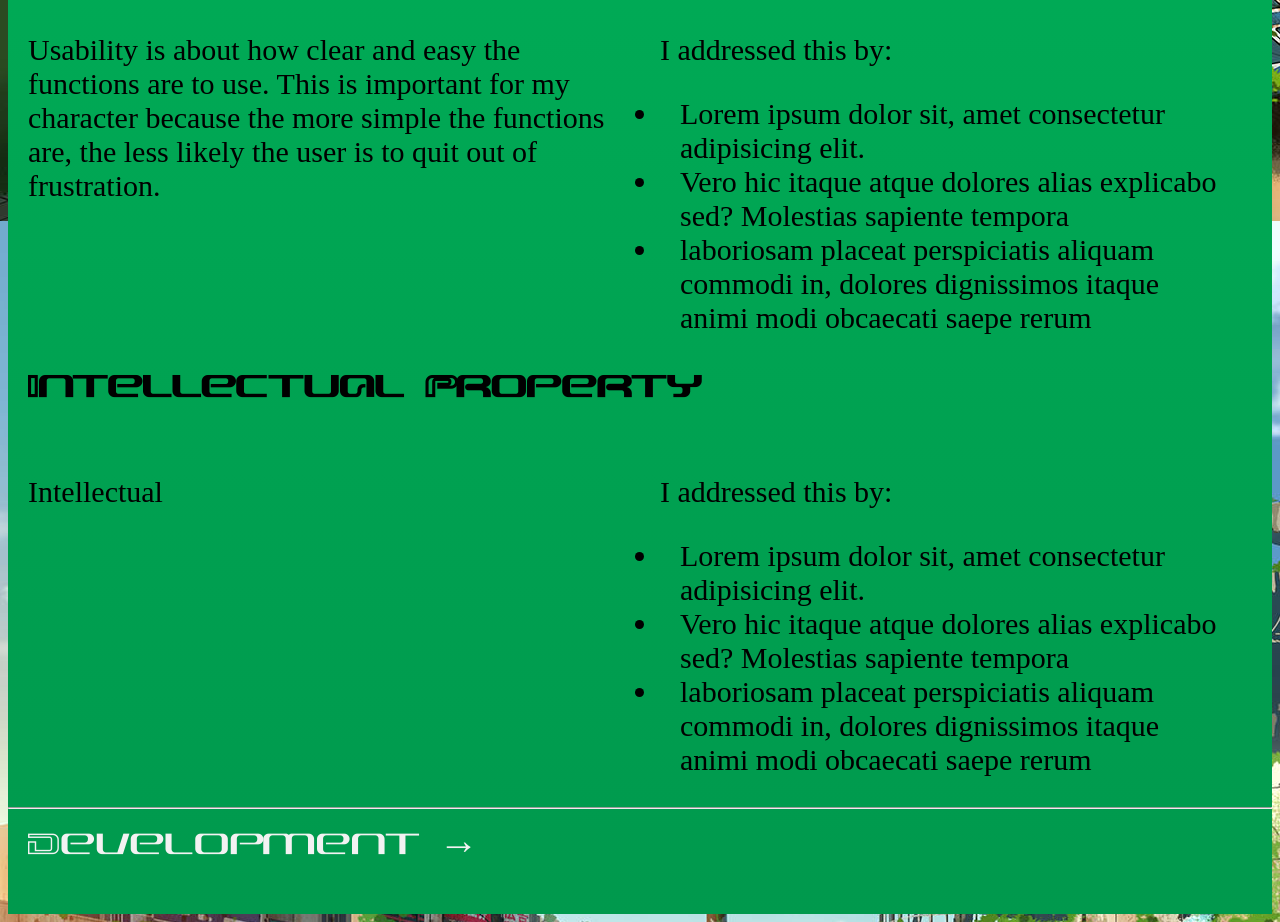
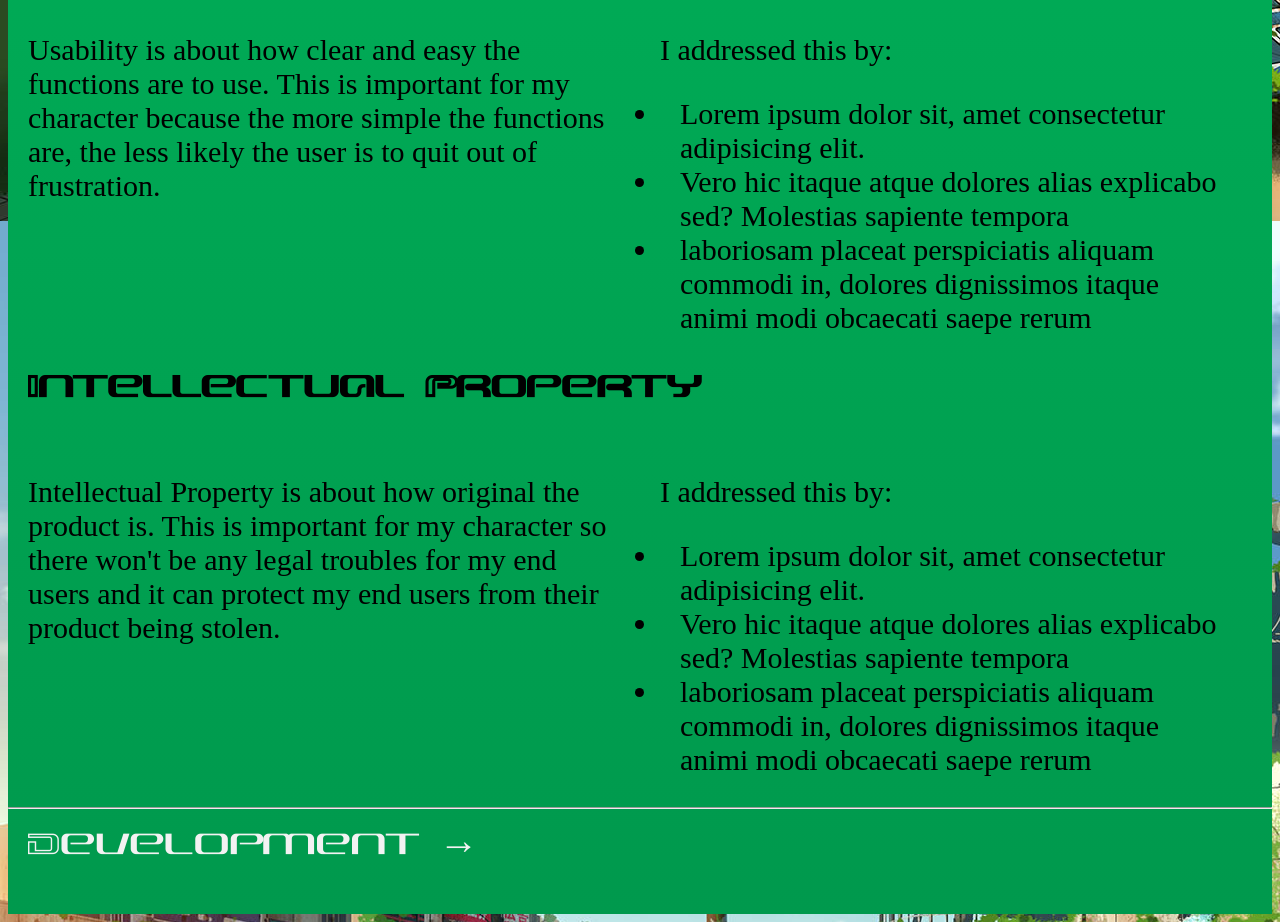
Before and after one commit to BunningsWarehouse/year-11-portfolio, a plain HTML site: page project1.html in a window 1280 px wide. Shown: the part 4741-5663 px from the top of the page. Drawn offline with Linux system fonts and the light colour scheme; a web font is replaced by a local one.

```diff
--- a/project1.html
+++ b/project1.html
@@ -177,7 +177,8 @@
             <h3>Intellectual Property</h3>
             <div class="question">
                 <p>
-                    Intellectual
+                    Intellectual Property is about how original the product is. This is important for my character so there won't be any legal troubles for my end users and it can protect my
+                    end users from their product being stolen.
                 </p>
             </div>
             <div class="question">
```
Also changed, not shown: turnaround.jpg (added).
